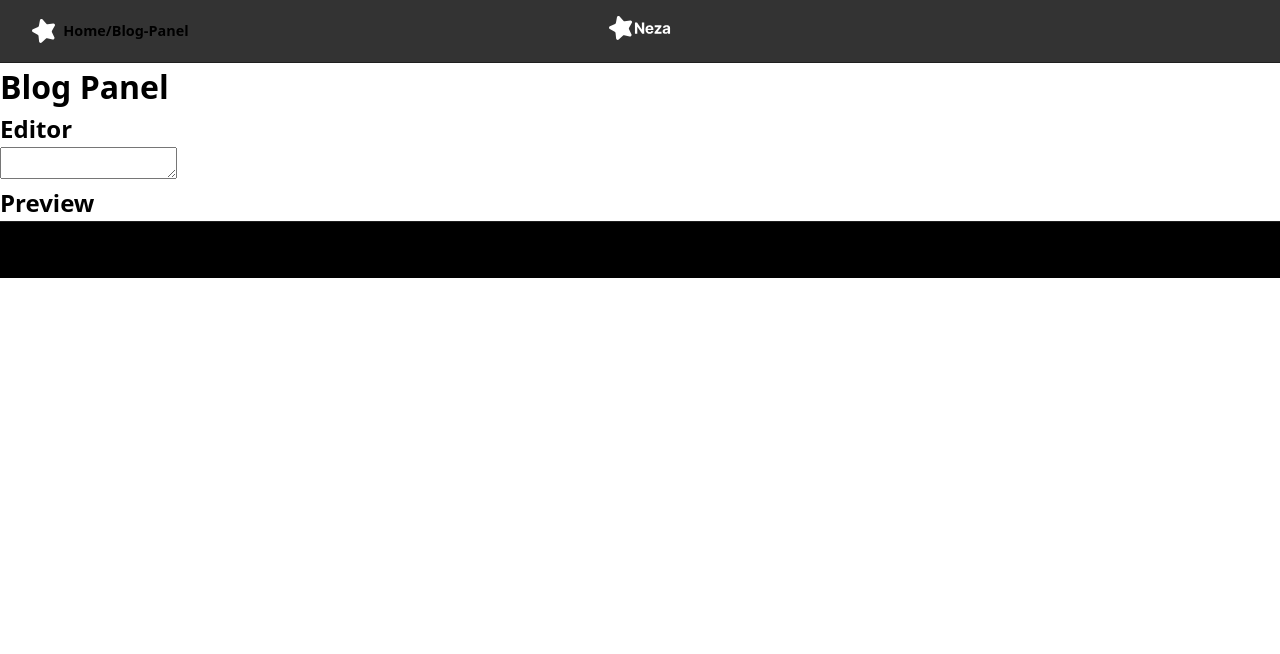
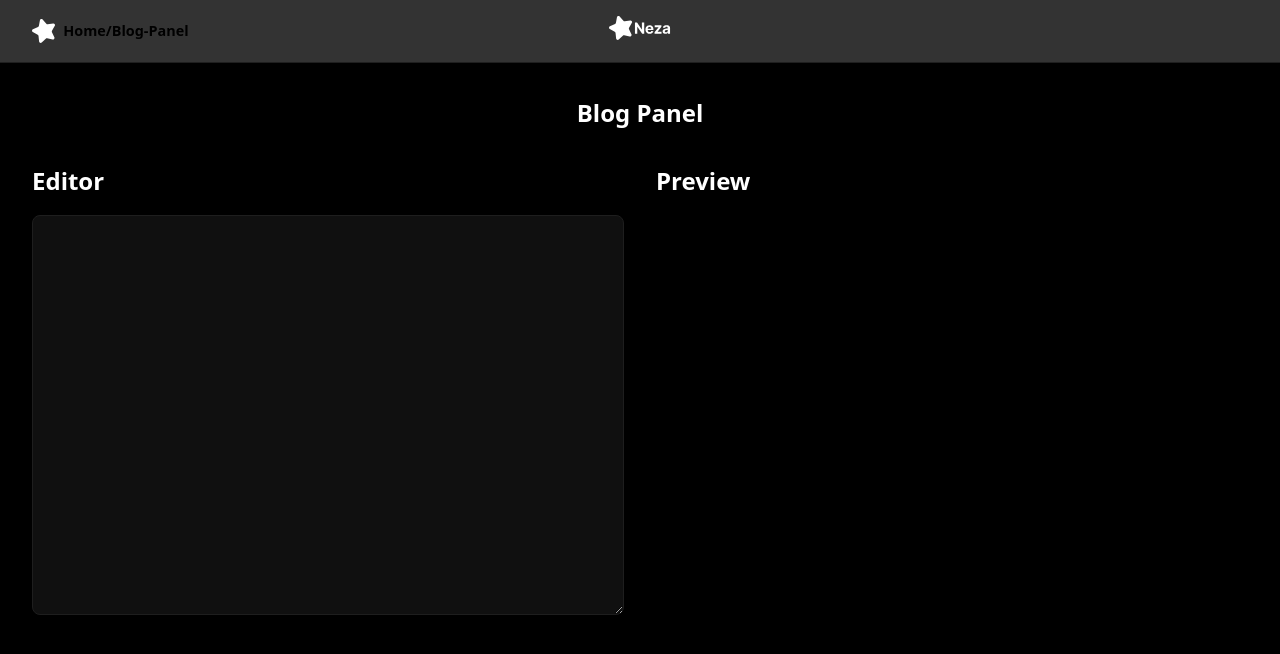
Before and after one commit to neza-startup/neza-startup, a React (Vite) app: page /blog-panel in a window 1280 px wide. Shown: the top 654 px of the page. Built offline with nearby package versions, Linux system fonts and the light colour scheme; no server answers.

Commit message:
css styled
still needs improvements

```diff
--- a/src/components/Editor.jsx
+++ b/src/components/Editor.jsx
@@ -1,4 +1,5 @@
 import useMarkdown from '../hooks/useMarkdown';
+import styles from '../styles/Editor.module.css';
 
 const Editor = () => {
   const { markdown, setMarkdown } = useMarkdown();
@@ -9,7 +10,7 @@ const Editor = () => {
   };
 
   return (
-    <div className="editor">
+    <div className={styles.editor}>
       <h2>Editor</h2>
       <textarea value={markdown} onChange={handleChange} />
     </div>
--- a/src/pages/BlogPanel.jsx
+++ b/src/pages/BlogPanel.jsx
@@ -4,11 +4,19 @@ import styles from '../styles/BlogPanel.module.css';
 
 const BlogPanel = () => {
   return (
-    <div className={styles.blogPanel}>
+    <section className={styles.blogPanel}>
       <h1>Blog Panel</h1>
-      <Editor />
-      <Preview />
-    </div>
+
+      {/* <div className={styles.instructions}>
+        <p>Use the editor below to create your blog post. You can write in Markdown format, and the preview will update in real-time.</p>
+        <p>Once you're satisfied with your post, you can save it to the database.</p>
+      </div> */}
+
+      <div className={styles.editorPreviewContainer}>
+        <Editor />
+        <Preview />
+      </div>
+    </section>
   );
 };
 
--- a/src/styles/BlogPanel.module.css
+++ b/src/styles/BlogPanel.module.css
@@ -0,0 +1,29 @@
+section.blogPanel {
+  background-color: var(--primary-color);
+  color: var(--secondary-color);
+  min-height: 100vh;
+  width: 100vw;
+
+  display: flex;
+  flex-direction: column;
+  align-items: center;
+  /* justify-content: center; */
+  gap: 2rem;
+  padding: 2rem;
+
+  /* width: 100%; */
+
+  div.editorPreviewContainer {
+    display: grid;
+    grid-template-columns: repeat(2, minmax(0, 1fr));
+    gap: 2rem;
+    width: 100%;
+    /* max-width: 1200px; */
+  }
+}
+
+/* @media (max-width: 768px) {
+  section.blogPanel div.editorPreviewContainer {
+    grid-template-columns: 1fr;
+  }
+} */
--- /dev/null
+++ b/src/styles/Editor.module.css
@@ -0,0 +1,23 @@
+div.editor {
+  width: 100%;
+  /* max-width: 600px; */
+  display: flex;
+  flex-direction: column;
+  gap: 1rem;
+
+  textarea {
+    width: 100%;
+    min-height: 50vh;
+    padding: 1rem;
+    border-radius: 0.5rem;
+    font-size: 1rem;
+    border: 1px solid #1E1E1E;
+    color: var(--secondary-color);
+    background-color:
+      /* light-dark(hsla(0, 0%, 98%, 0.8), */
+      hsla(240, 2%, 8%, 0.8)
+      /* ) */
+    ;
+    resize: vertical;
+  }
+}
```
